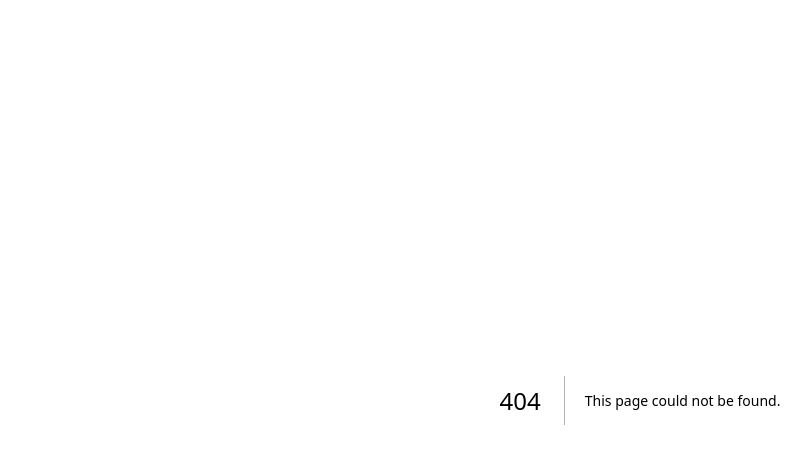
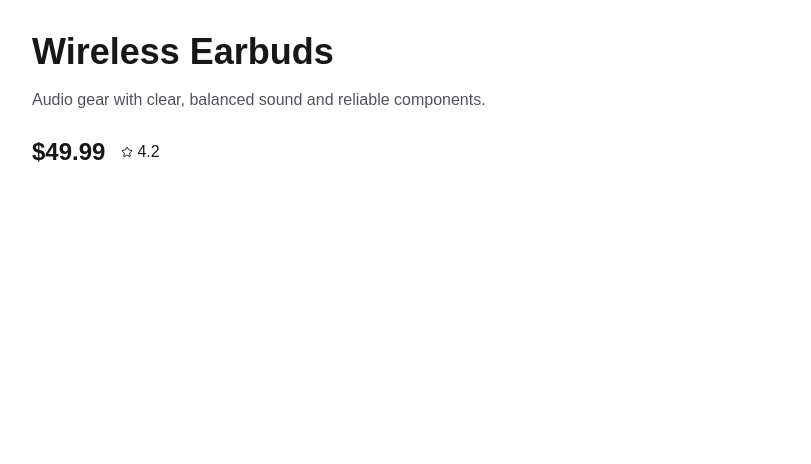
Before and after one commit to ernstoarllano/switch, a Next.js app: page /devices/item-001 in a window 1280 px wide. Before the commit this address had no page. Shown: the top 464 px of the page, without its empty margins (0-811 px from the left). Built offline with nearby package versions, Linux system fonts and the light colour scheme.

Commit message:
detail page scaffolding

```diff
--- /dev/null
+++ b/src/app/devices/[id]/not-found.tsx
@@ -0,0 +1,7 @@
+export default function NotFound() {
+    return (
+      <div className="flex items-center justify-center h-screen">
+        <h1 className="text-2xl font-bold">Device not found</h1>
+      </div>
+    );
+  }
--- /dev/null
+++ b/src/app/devices/[id]/page.tsx
@@ -0,0 +1,34 @@
+import { notFound } from "next/navigation";
+import { Star } from "lucide-react";
+
+import { getDeviceById } from "@/lib/data";
+
+export default async function Device({
+  params,
+}: {
+  params: Promise<{ id: string }>;
+}) {
+  const { id } = await params;
+  const device = await getDeviceById(id);
+
+  if (!device) {
+    notFound();
+  }
+
+  return (
+    <div className="min-h-screen p-8">
+      <div className="mx-auto max-w-7xl">
+        <h1 className="text-4xl font-bold mb-4">{device.name}</h1>
+        <p className="text-zinc-600 dark:text-zinc-400 mb-6">
+          {device.description}
+        </p>
+        <div className="flex items-center gap-4">
+          <span className="text-2xl font-bold">${device.price}</span>
+          <span className="flex items-center gap-1">
+            <Star className="w-3 h-3" /> {device.rating}
+          </span>
+        </div>
+      </div>
+    </div>
+  );
+}
--- a/src/app/page.tsx
+++ b/src/app/page.tsx
@@ -1,4 +1,5 @@
 import { Star } from "lucide-react";
+import Link from "next/link";
 
 import { getDevices, getCategories } from "@/lib/data";
 
@@ -22,7 +23,9 @@ export default async function Home() {
               key={device.id}
               className="rounded-lg border border-zinc-200 dark:border-zinc-800 p-4"
             >
-              <h3 className="font-semibold mb-2">{device.name}</h3>
+              <Link href={`/devices/${device.id}`}>
+                <h3 className="font-semibold mb-2">{device.name}</h3>
+              </Link>
               <p className="text-sm text-zinc-600 dark:text-zinc-400 mb-2">
                 {device.description}
               </p>
```
